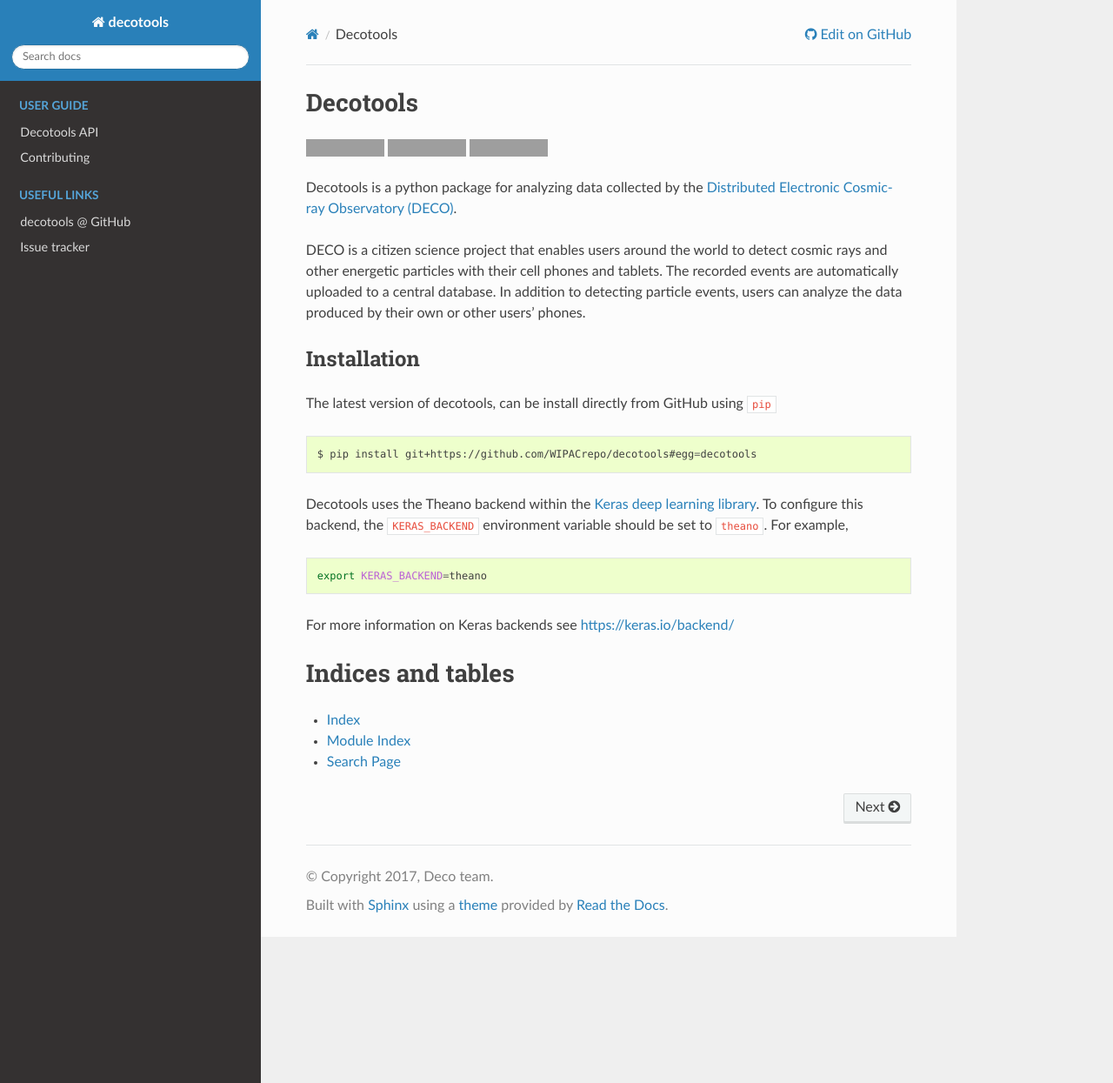
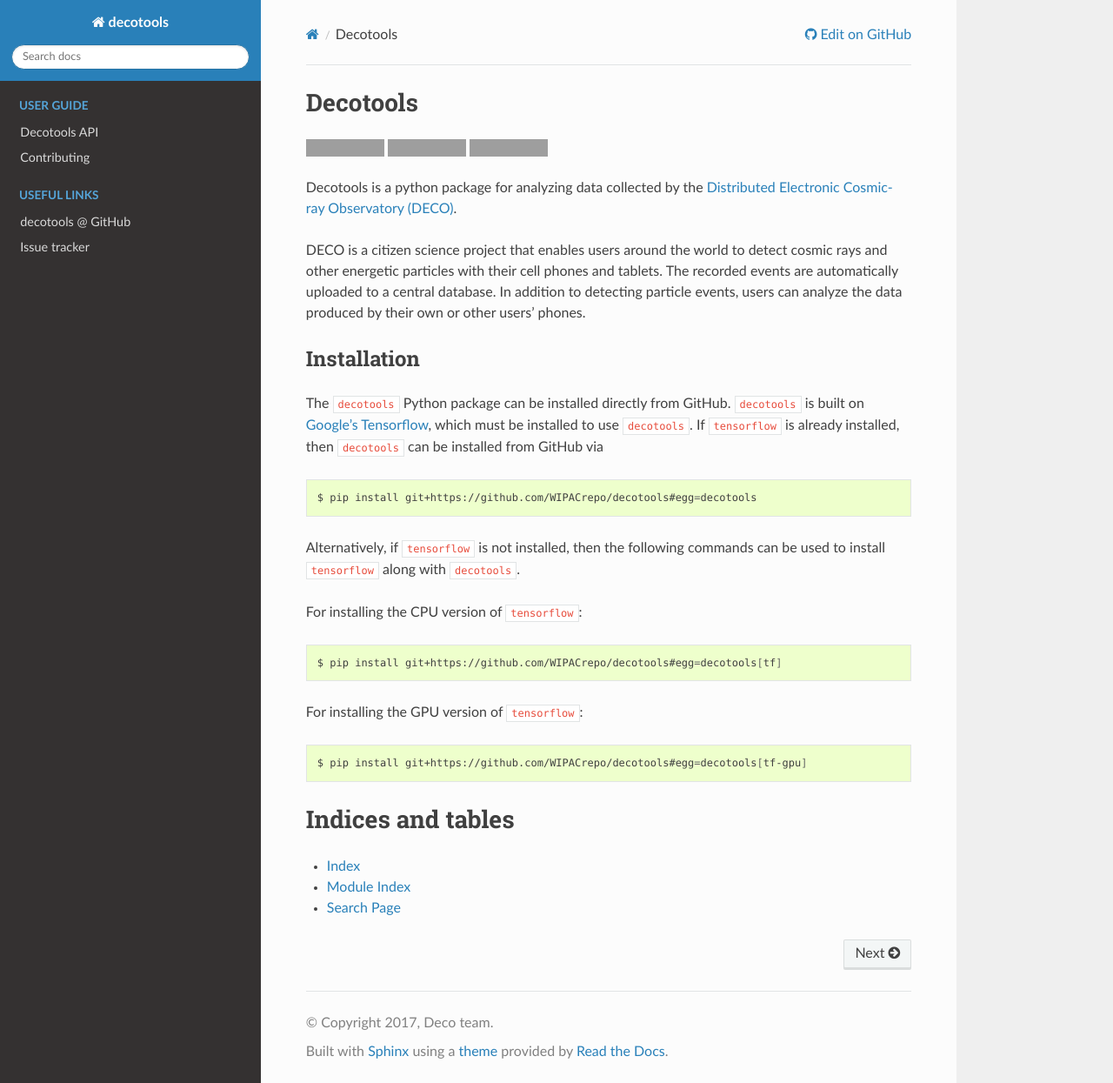
Before and after one commit to WIPACrepo/decotools, a Sphinx documentation site: the page built from docs/index.rst, in a window 1280 px wide and 1245 px high. Shown: the whole window at 87% size. Built offline with Sphinx 7.4.7 and the Read the Docs theme 2.0.0, drawn with Linux system fonts in a browser that asks for light colours; grey boxes are pictures that could not be loaded.

Commit message:
Switch to tensorflow backend (#69)
* Adds optional tf and tf-gpu install options. Updates README.

* Updates installation instructions in documentation

```diff
--- a/docs/index.rst
+++ b/docs/index.rst
@@ -45,21 +45,25 @@
 ============
 
 
-The latest version of decotools, can be install directly from GitHub using ``pip``
+The ``decotools`` Python package can be installed directly from GitHub. ``decotools`` is built on `Google's Tensorflow <https://www.tensorflow.org/>`_, which must be installed to use ``decotools``. If ``tensorflow`` is already installed, then ``decotools`` can be installed from GitHub via
 
 .. code-block:: bash
 
     $ pip install git+https://github.com/WIPACrepo/decotools#egg=decotools
 
+Alternatively, if ``tensorflow`` is not installed, then the following commands can be used to install ``tensorflow`` along with ``decotools``.
 
-Decotools uses the Theano backend within the `Keras deep learning library <https://keras.io/>`_. To configure this backend, the ``KERAS_BACKEND`` environment variable should be set to ``theano``. For example,
+For installing the CPU version of ``tensorflow``:
 
 .. code-block:: bash
 
-    export KERAS_BACKEND=theano
+    $ pip install git+https://github.com/WIPACrepo/decotools#egg=decotools[tf]
 
+For installing the GPU version of ``tensorflow``:
 
-For more information on Keras backends see https://keras.io/backend/
+.. code-block:: bash
+
+    $ pip install git+https://github.com/WIPACrepo/decotools#egg=decotools[tf-gpu]
 
 
 Indices and tables
```
Also changed, not shown: README.md (+8 -4 lines), setup.py (+7 -1 lines), .travis.yml, 1 other file.
